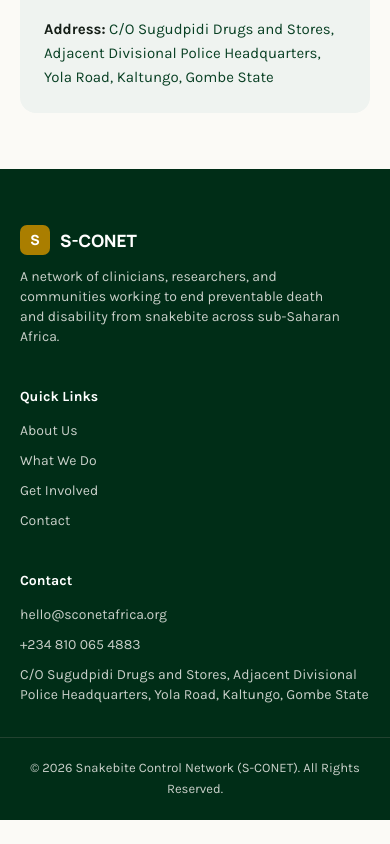
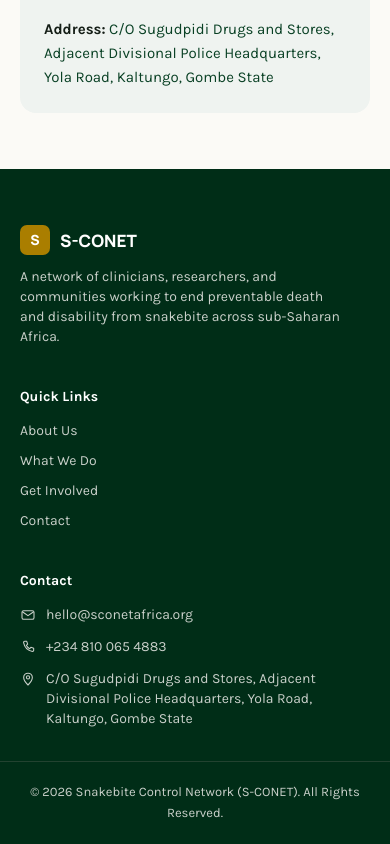
Before and after one commit to thedavidemmanuel/sconet-website, a Next.js app: page / in a window 390 px wide. Shown: the part 10518-11362 px from the top of the page. Before the commit the page ends 11338 px from the top, so only its background shows below. Built offline with nearby package versions, Linux system fonts and the light colour scheme.

Commit message:
Add mail/phone/pin icons to the footer contact links
Co-Authored-By: Claude Sonnet 5 <noreply@anthropic.com>

```diff
--- a/src/app/page.tsx
+++ b/src/app/page.tsx
@@ -113,6 +113,32 @@ function Eyebrow({ children, color = gold }: { children: ReactNode; color?: stri
     >
       {children}
     </div>
+  );
+}
+
+function MailIcon() {
+  return (
+    <svg viewBox="0 0 24 24" width="16" height="16" fill="none" stroke="currentColor" strokeWidth="1.6" strokeLinecap="round" strokeLinejoin="round" className="mt-0.5 flex-shrink-0">
+      <rect x="3" y="5.5" width="18" height="13" rx="2.5" />
+      <path d="M4 7.5l8 5.5 8-5.5" />
+    </svg>
+  );
+}
+
+function PhoneIcon() {
+  return (
+    <svg viewBox="0 0 24 24" width="16" height="16" fill="none" stroke="currentColor" strokeWidth="1.6" strokeLinecap="round" strokeLinejoin="round" className="mt-0.5 flex-shrink-0">
+      <path d="M7.1 3.5h3l1.4 4.2-2.1 1.8a12.4 12.4 0 0 0 5.1 5.1l1.8-2.1 4.2 1.4v3c0 1-.8 1.8-1.8 1.7A17 17 0 0 1 5.4 5.3c-.1-1 .7-1.8 1.7-1.8Z" />
+    </svg>
+  );
+}
+
+function PinIcon() {
+  return (
+    <svg viewBox="0 0 24 24" width="16" height="16" fill="none" stroke="currentColor" strokeWidth="1.6" strokeLinecap="round" strokeLinejoin="round" className="mt-0.5 flex-shrink-0">
+      <path d="M12 21S5.5 14.7 5.5 9.8a6.5 6.5 0 1 1 13 0C18.5 14.7 12 21 12 21Z" />
+      <circle cx="12" cy="9.6" r="2.4" />
+    </svg>
   );
 }
 
@@ -535,21 +561,35 @@ export default function Home() {
           </div>
           <div>
             <div className="mb-3.5 text-sm font-bold text-white">Contact</div>
-            <div className="grid gap-2.5 text-sm">
-              <a href="mailto:hello@sconetafrica.org" style={{ color: "oklch(0.85 0.01 150)" }}>
-                hello@sconetafrica.org
+            <div className="grid gap-3 text-sm">
+              <a
+                href="mailto:hello@sconetafrica.org"
+                className="flex items-start gap-2.5"
+                style={{ color: "oklch(0.85 0.01 150)" }}
+              >
+                <MailIcon />
+                <span>hello@sconetafrica.org</span>
               </a>
-              <a href="tel:+2348100654883" style={{ color: "oklch(0.85 0.01 150)" }}>
-                +234 810 065 4883
+              <a
+                href="tel:+2348100654883"
+                className="flex items-start gap-2.5"
+                style={{ color: "oklch(0.85 0.01 150)" }}
+              >
+                <PhoneIcon />
+                <span>+234 810 065 4883</span>
               </a>
               <a
                 href="https://www.google.com/maps/search/?api=1&query=C%2FO+Sugudpidi+Drugs+and+Stores%2C+Adjacent+Divisional+Police+Headquarters%2C+Yola+Road%2C+Kaltungo%2C+Gombe+State"
                 target="_blank"
                 rel="noopener noreferrer"
+                className="flex items-start gap-2.5"
                 style={{ color: "oklch(0.85 0.01 150)" }}
               >
-                C/O Sugudpidi Drugs and Stores, Adjacent Divisional Police
-                Headquarters, Yola Road, Kaltungo, Gombe State
+                <PinIcon />
+                <span>
+                  C/O Sugudpidi Drugs and Stores, Adjacent Divisional Police
+                  Headquarters, Yola Road, Kaltungo, Gombe State
+                </span>
               </a>
             </div>
           </div>
```
